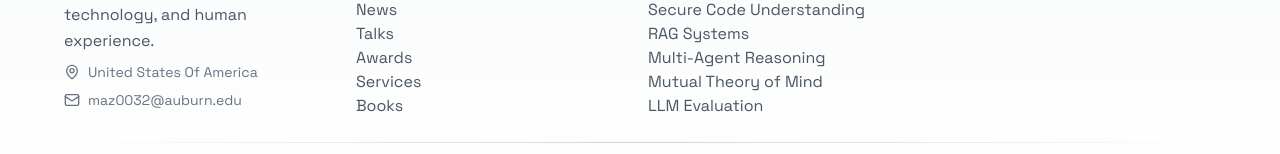
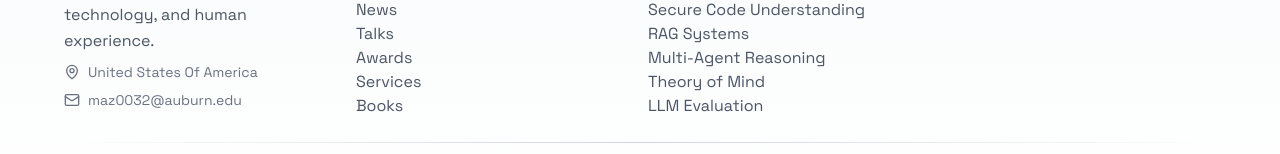
Before and after one commit to MahaZainab/MahaZainab.github.io, a React (Vite) app: page / in a window 1280 px wide. Shown: the part 6351-6505 px from the top of the page. Built offline with nearby package versions, Linux system fonts and the light colour scheme.

Commit message:
Auto commit on save

```diff
--- a/src/data/content.ts
+++ b/src/data/content.ts
@@ -37,7 +37,7 @@ export const about: About = {
     "Secure Code Understanding",
     "RAG Systems",
     "Multi-Agent Reasoning",
-    "Mutual Theory of Mind",
+    "Theory of Mind",
     "LLM Evaluation",
   ],
   shortBio:
```
